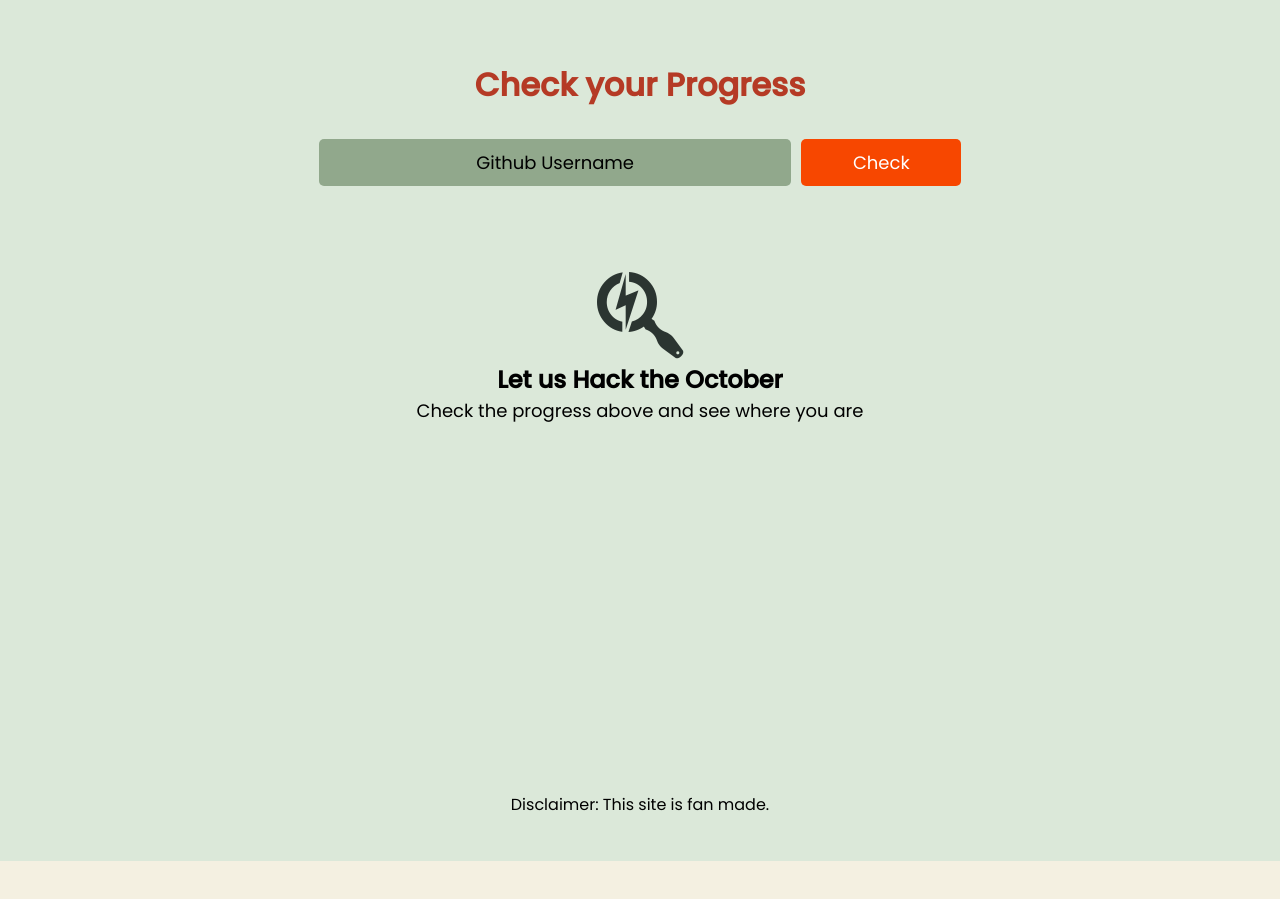
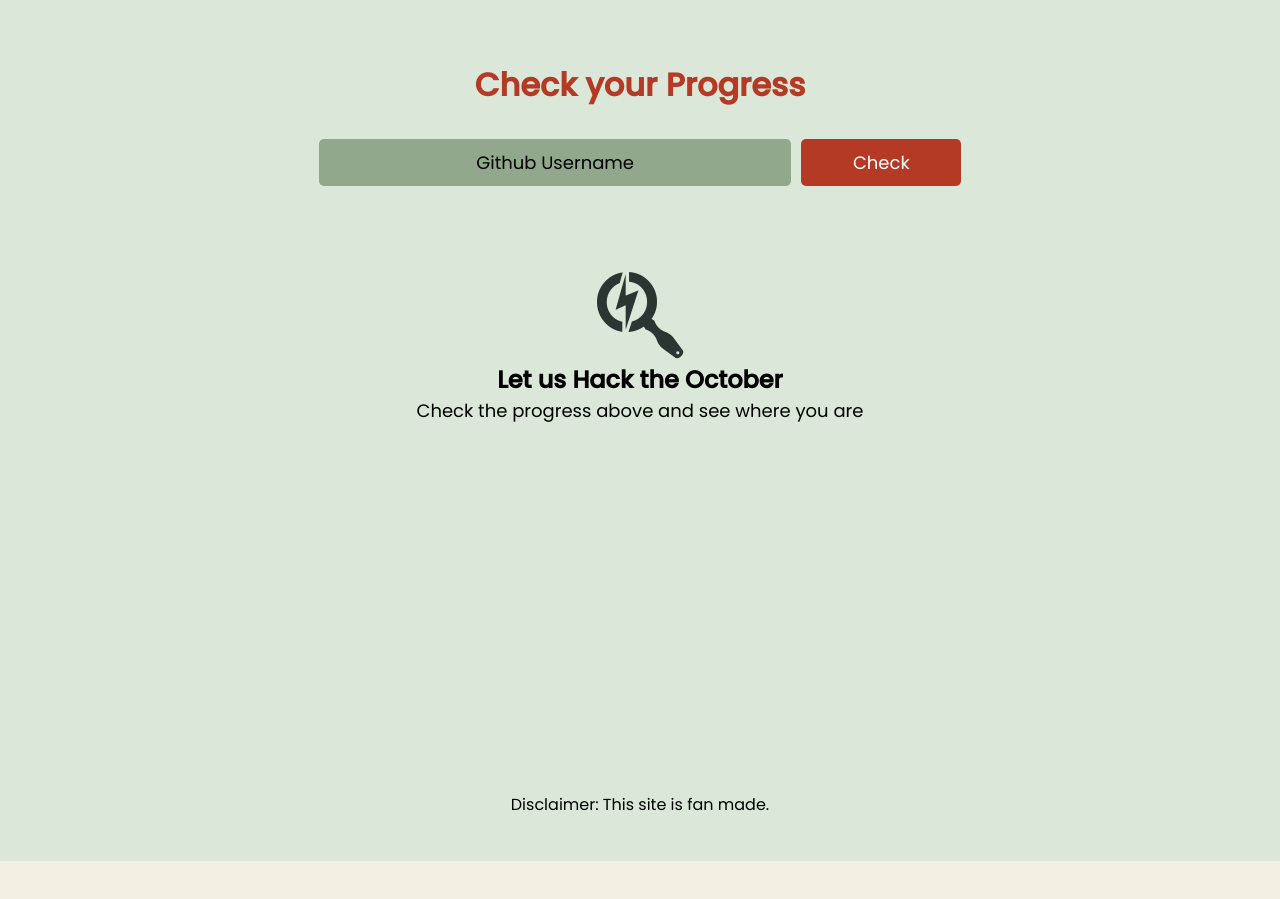
Before and after one commit to TECHOUS/HacktoberFest21, a React (Create React App) app in the folder client/: page / in a window 1280 px wide. Shown: the part 1080-1979 px from the top of the page. Built offline with nearby package versions, Linux system fonts and the light colour scheme.

Commit message:
fixed the accessibility of website

```diff
--- a/client/src/components/common/Header.js
+++ b/client/src/components/common/Header.js
@@ -97,7 +97,7 @@ const Header = () => {
                 </div>
             </div>
             <div id="forkOnGithub">
-                <a href="https://github.com/TechOUs/HacktoberFest21">
+                <a href="https://github.com/TechOUs/HacktoberFest21" title="github">
                     <i className="fab fa-github"></i>
                 </a>
             </div>
--- a/client/src/components/styles/Progress.css
+++ b/client/src/components/styles/Progress.css
@@ -31,7 +31,7 @@
     font-size: 18px;
     margin-left: 5px;
     padding: 10px;
-    background-color: var(--back10);
+    background-color: var(--back13);
     border: none;
     border-radius: 5px;
     cursor: pointer;
```
